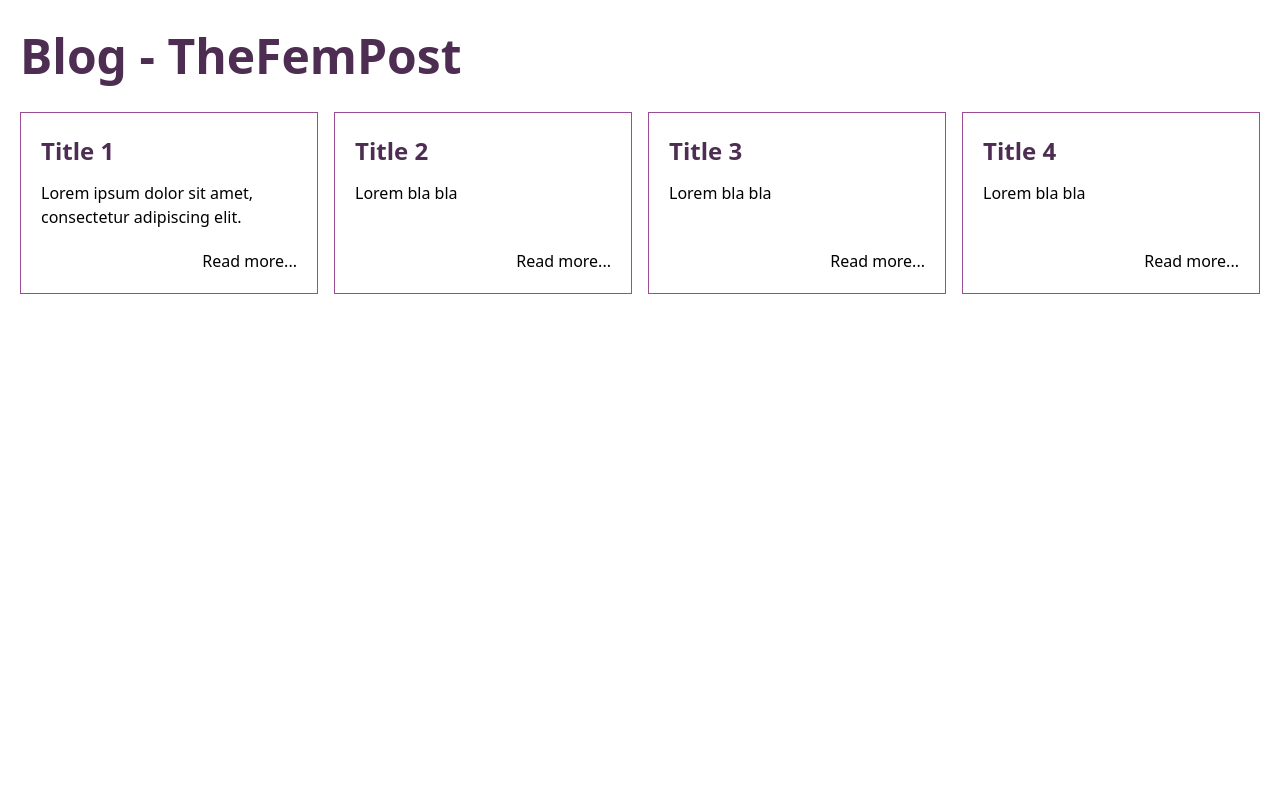
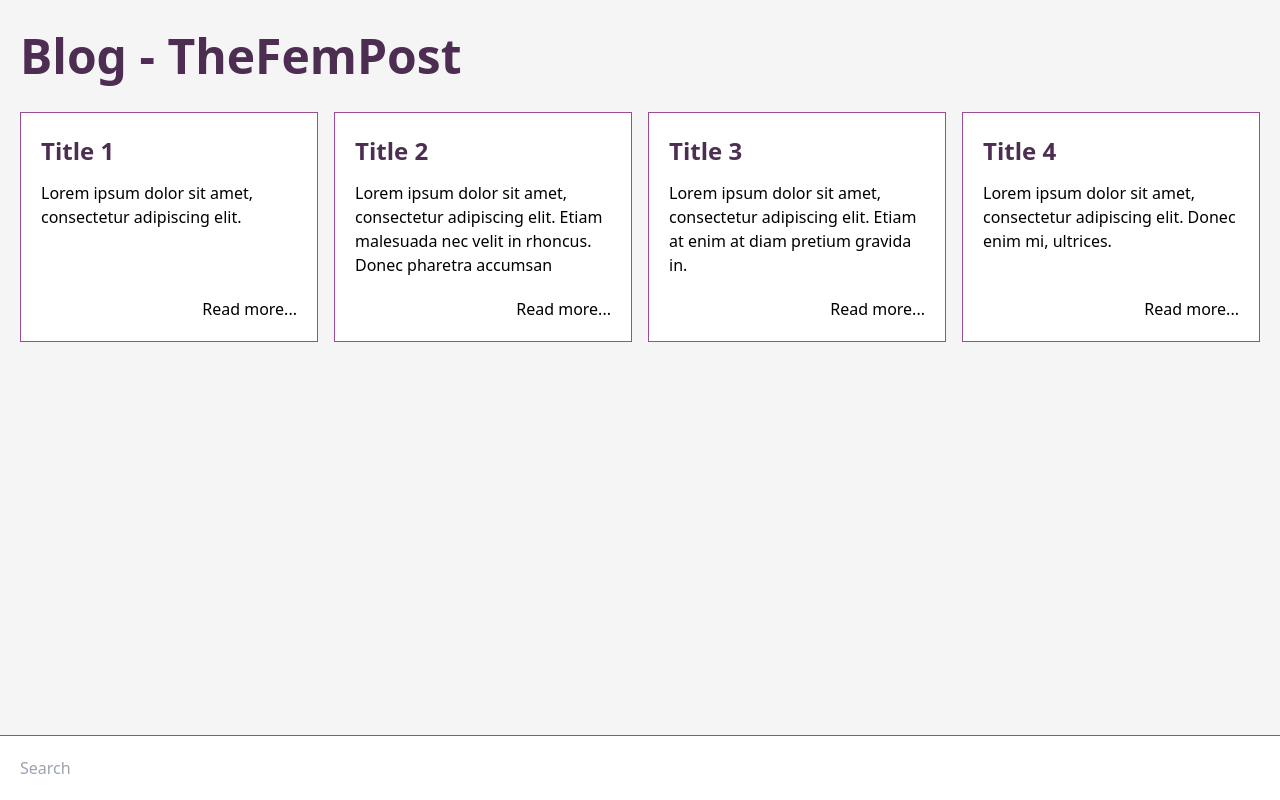
Before and after one commit to MADROCHA/hackathon2022_thefempost, a React (Create React App) app: page / in a window 1280 px wide. Built offline with nearby package versions, Linux system fonts and the light colour scheme.

Commit message:
search posts

```diff
--- a/src/components/Main.jsx
+++ b/src/components/Main.jsx
@@ -4,7 +4,7 @@
 }) => {
   return (
     <main
-      className="p-5"
+      className="min-h-screen p-5 bg-light"
     >
       {children}
     </main>
--- a/src/components/PostResume.jsx
+++ b/src/components/PostResume.jsx
@@ -8,9 +8,9 @@
   return (
     <Link to={link}>
       <article
-        className="flex flex-col justify-between h-full gap-5 p-5 border border-violet-light hover:bg-violet-light/10"
+        className="flex flex-col justify-between h-full gap-5 p-5 bg-white border border-violet-light hover:bg-violet-light/10"
       >
-        <div className="space-y-3">
+        <div className="space-y-3 overflow-hidden h-36">
           {children}
         </div>
         <p className="text-right">Read more...</p>
--- /dev/null
+++ b/src/components/Search.jsx
@@ -0,0 +1,15 @@
+
+const Search = ({
+  onChange,
+}) => {
+  return (
+    <input
+      type="text"
+      placeholder="Search"
+      className="fixed bottom-0 w-full p-5 border-t outline-none border-violet-light focus:bg-violet-light/10"
+      onChange={onChange}
+    />
+  )
+}
+
+export default Search
--- a/src/pages/Home.jsx
+++ b/src/pages/Home.jsx
@@ -1,33 +1,62 @@
+import { useState } from "react"
 import Main from "../components/Main"
 import PostResume from "../components/PostResume"
+import Search from "../components/Search"
 import Title from "../components/Title"
 
 
 const Home = () => {
+  const [search, setSearch] = useState("")
   // fake post before connect to api
   const fakePosts = [
     { id: 1, title: 'Title 1', text: 'Lorem ipsum dolor sit amet, consectetur adipiscing elit.'},
-    { id: 2, title: 'Title 2', text: 'Lorem bla bla'},
-    { id: 3, title: 'Title 3', text: 'Lorem bla bla'},
-    { id: 4, title: 'Title 4', text: 'Lorem bla bla'},
+    { id: 2, title: 'Title 2', text: 'Lorem ipsum dolor sit amet, consectetur adipiscing elit. Etiam malesuada nec velit in rhoncus. Donec pharetra accumsan fermentum. Suspendisse in libero in massa.'},
+    { id: 3, title: 'Title 3', text: 'Lorem ipsum dolor sit amet, consectetur adipiscing elit. Etiam at enim at diam pretium gravida in.'},
+    { id: 4, title: 'Title 4', text: 'Lorem ipsum dolor sit amet, consectetur adipiscing elit. Donec enim mi, ultrices.'},
   ]
 
+  let searchedPosts = []
+
+  if (search.length > 0) {
+    searchedPosts = fakePosts.filter(post => {
+      const titleLow = post.title.toLowerCase();
+      const textLow = post.text.toLowerCase();
+      const searchLow = search.toLowerCase();
+
+      return titleLow.includes(searchLow) || textLow.includes(searchLow);
+    });
+  } else {
+    searchedPosts = fakePosts;
+  }
+
+  const onSearchValueChange = (event) => {
+    setSearch(event.target.value);
+  };
+
   return (
+    <>
       <Main>
         <Title h='1'>Blog - TheFemPost</Title>
         <div
           className="grid gap-4 mt-5 sm:grid-cols-2 md:grid-cols-3 lg:grid-cols-4"
         >
-        {
-          fakePosts.map(post => (
+          { (searchedPosts.length > 0) ? (
+              searchedPosts.map(post => (
                 <PostResume link={`/post/${post.id}`}>
                   <Title h='3'>{post.title}</Title>
                   <p>{post.text}</p>
                 </PostResume>
               ))
+            ) : (
+              <p className="text-2xl sm:col-span-2 md:col-span-3 lg:col-span-4">
+                Search doesn't match any post
+              </p>
+            )
           }
         </div>
       </Main>
+      <Search onChange={(e) => onSearchValueChange(e)} />
+    </>
   )
 }
 
--- a/tailwind.config.js
+++ b/tailwind.config.js
@@ -6,7 +6,8 @@
   ],
   theme: {
     colors: {
-      white: "#F5F5F5",
+      white: '#ffffff',
+      light: "#F5F5F5",
       highlight: "#0AC2FF",
       violet: {
         light: "#9A4C95",
```
Lines whose indentation alone changed are shown as unchanged.
